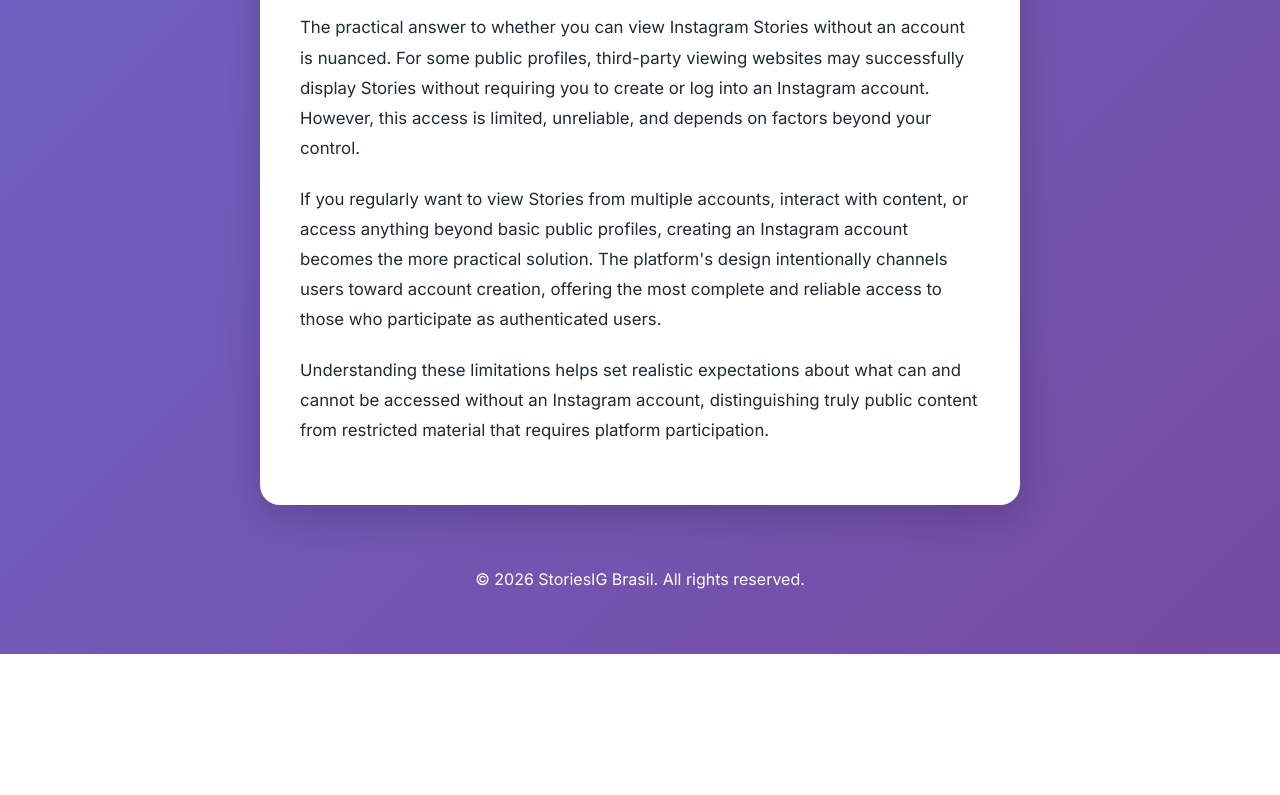
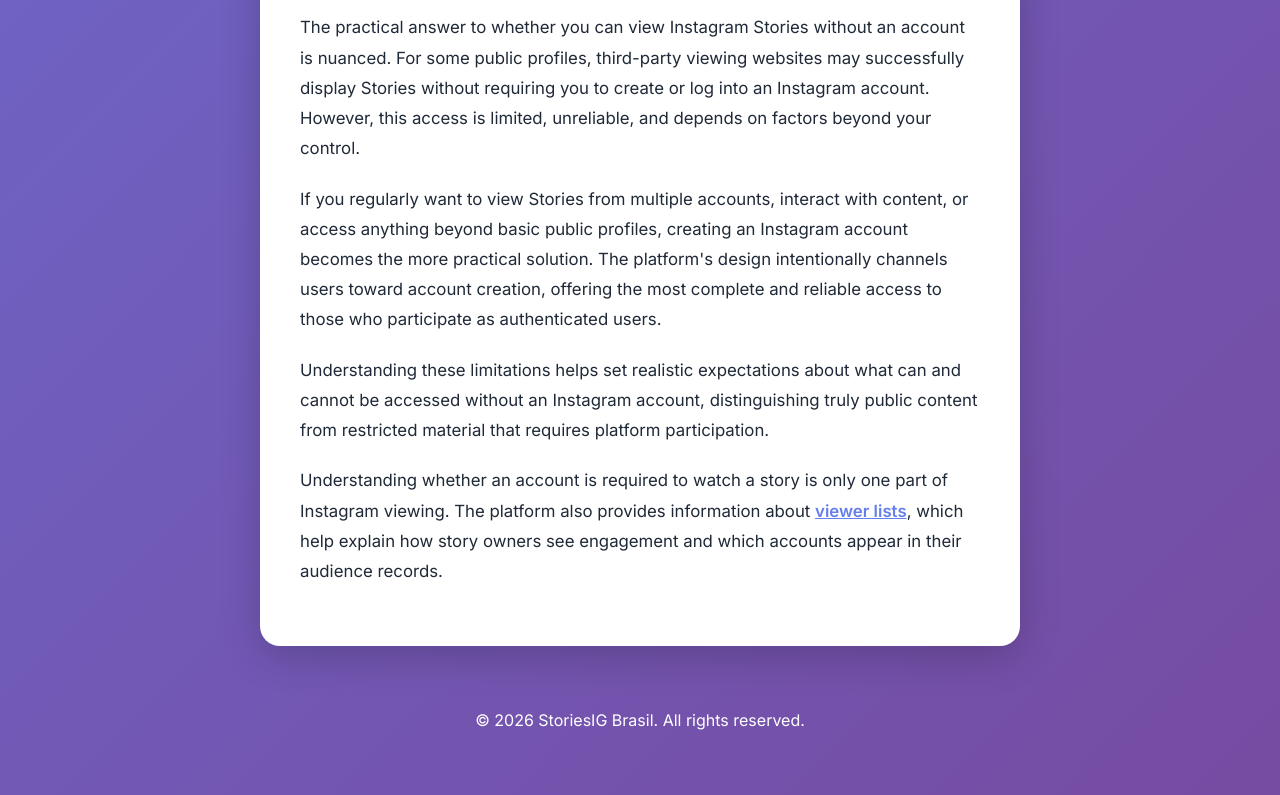
Before and after one commit to umjynb-lab/WithoutHaving, a plain HTML site: page index.html in a window 1280 px wide. Shown: the part 2538-3333 px from the top of the page. Before the commit the page ends 3192 px from the top, so only its background shows below. Drawn offline with Linux system fonts and the light colour scheme.

Commit message:
Update index.html

```diff
--- a/index.html
+++ b/index.html
@@ -4,6 +4,7 @@
     <meta charset="UTF-8">
     <meta name="viewport" content="width=device-width, initial-scale=1.0">
     <title>Can You View an Instagram Story Without Having an Instagram Account?</title>
+    <meta name="google-site-verification" content="mOvmfhtgu7O2FTaQNbKAQ1uH3CLM-0F4ZLhOkxkvxBc" />
     <meta name="description" content="Learn whether Instagram Stories can be viewed without creating or logging into an Instagram account. Understand public profile access, platform limitations, and browser versus third-party viewer differences.">
     <link rel="canonical" href="">
     <script>document.querySelector('link[rel="canonical"]').href=window.location.href;</script>
@@ -123,7 +124,7 @@
             <p>If you regularly want to view Stories from multiple accounts, interact with content, or access anything beyond basic public profiles, creating an Instagram account becomes the more practical solution. The platform's design intentionally channels users toward account creation, offering the most complete and reliable access to those who participate as authenticated users.</p>
 
             <p>Understanding these limitations helps set realistic expectations about what can and cannot be accessed without an Instagram account, distinguishing truly public content from restricted material that requires platform participation.</p>
-
+      <p>Understanding whether an account is required to watch a story is only one part of Instagram viewing. The platform also provides information about <a href="http://umjynb.codeberg.page/ActuallyShow">viewer lists</a>, which help explain how story owners see engagement and which accounts appear in their audience records.</p>
         </div>
 
         <footer>
```
